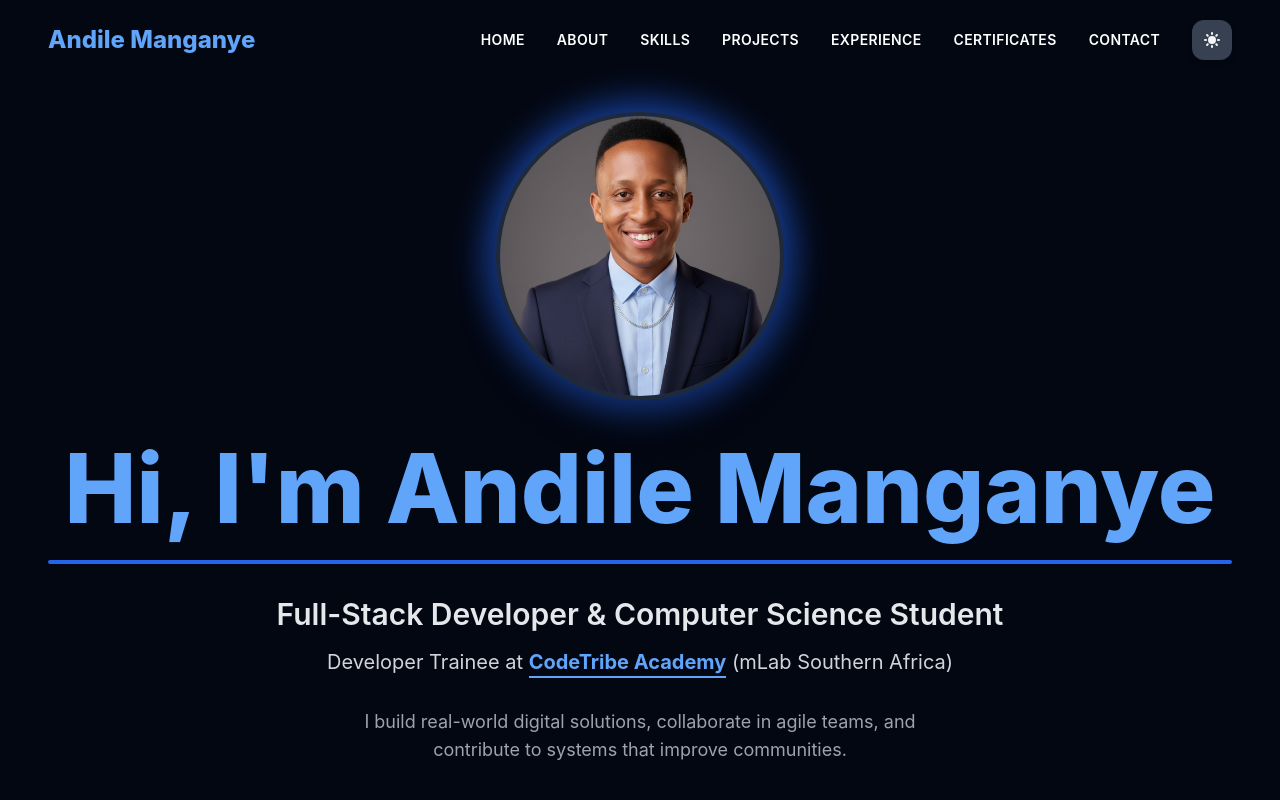
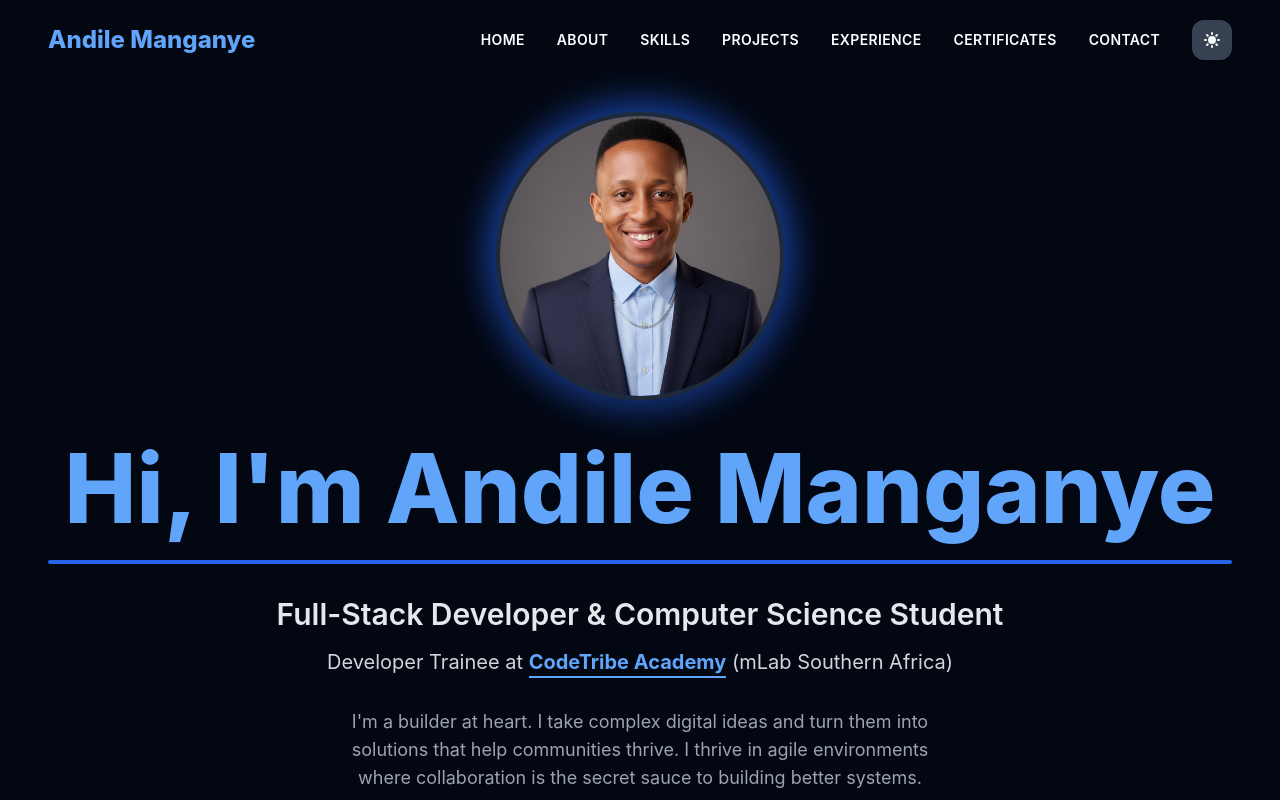
Before and after one commit to Andile45/Andile-Manganye-Porfolio, a React (Vite) app: page / in a window 1280 px wide. Shown: the top 800 px of the page. Built offline with nearby package versions, Linux system fonts and the light colour scheme.

Commit message:
Update Hero section description text

```diff
--- a/src/components/Hero.tsx
+++ b/src/components/Hero.tsx
@@ -138,8 +138,7 @@ const Hero = () => {
             className="text-sm sm:text-base md:text-lg text-gray-600 dark:text-gray-400 mb-6 sm:mb-8 md:mb-10 lg:mb-12 max-w-2xl mx-auto leading-relaxed px-4 sm:px-6"
             variants={itemVariants}
           >
-            I build real-world digital solutions, collaborate in agile teams, and
-            contribute to systems that improve communities.
+            I'm a builder at heart. I take complex digital ideas and turn them into solutions that help communities thrive. I thrive in agile environments where collaboration is the secret sauce to building better systems.
           </motion.p>
 
           <motion.div
```
